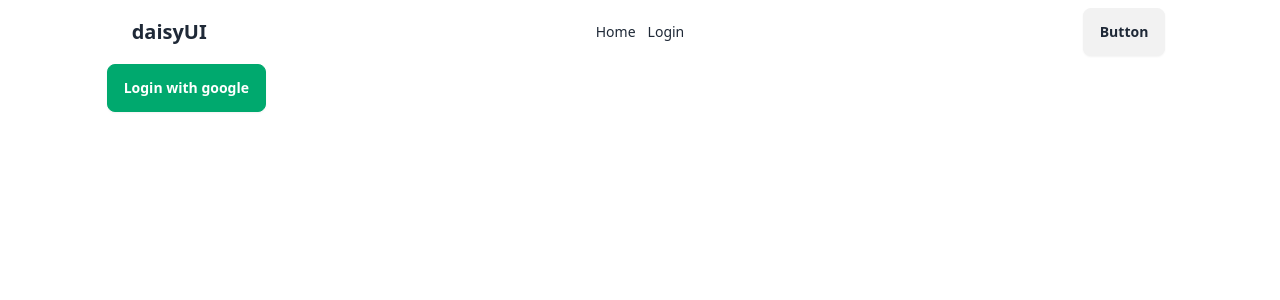
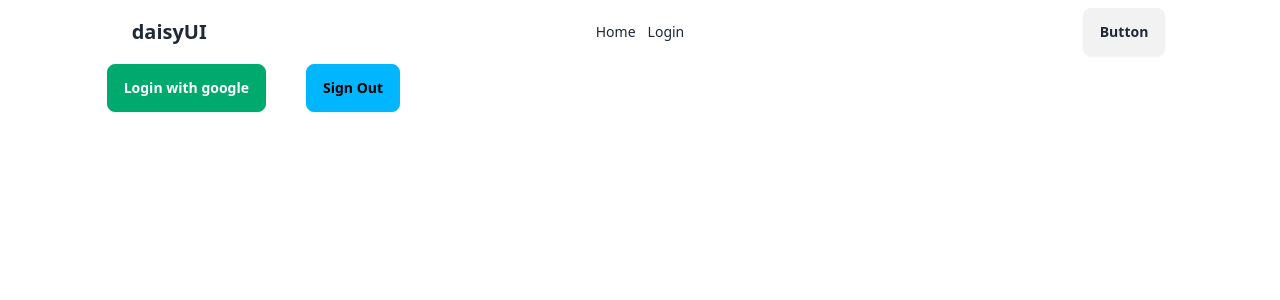
Before and after one commit to SudiptaRoy05/simple-firebase, a React (Vite) app: page /login in a window 1280 px wide. Shown: the top 300 px of the page. Built offline with nearby package versions, Linux system fonts and the light colour scheme.

Commit message:
sign out functionality added

```diff
--- a/src/components/Login/Login.jsx
+++ b/src/components/Login/Login.jsx
@@ -1,4 +1,4 @@
-import { GoogleAuthProvider, signInWithPopup } from "firebase/auth";
+import { GoogleAuthProvider, signInWithPopup, signOut } from "firebase/auth";
 import auth from "../../Firebase/firebase.init";
 import { useState } from "react";
 
@@ -18,18 +18,30 @@ export default function Login() {
         setUser(null);
       });
   };
+
+  const handleSignOut=()=>{
+    signOut(auth).then(()=>{
+        setUser(null)
+        console.log("signOut successFul")
+    }).catch(error =>{
+        console.log("ERROR",error)
+    })
+  }
   return (
     <div>
       <button
         onClick={handleGoogleSignIn}
-        className="btn btn-success text-white"
+        className="btn btn-success mr-10 text-white"
       >
-        {" "}
+
         Login with google
       </button>
+
+      <button onClick={handleSignOut} className="btn btn-info">Sign Out</button>
       {user && <div>
             <h3>{user.displayName}</h3>
             <p>Email : {user.email}</p>
+            <img src={user.photoURL} alt="" />
         </div>}
     </div>
   );
```
